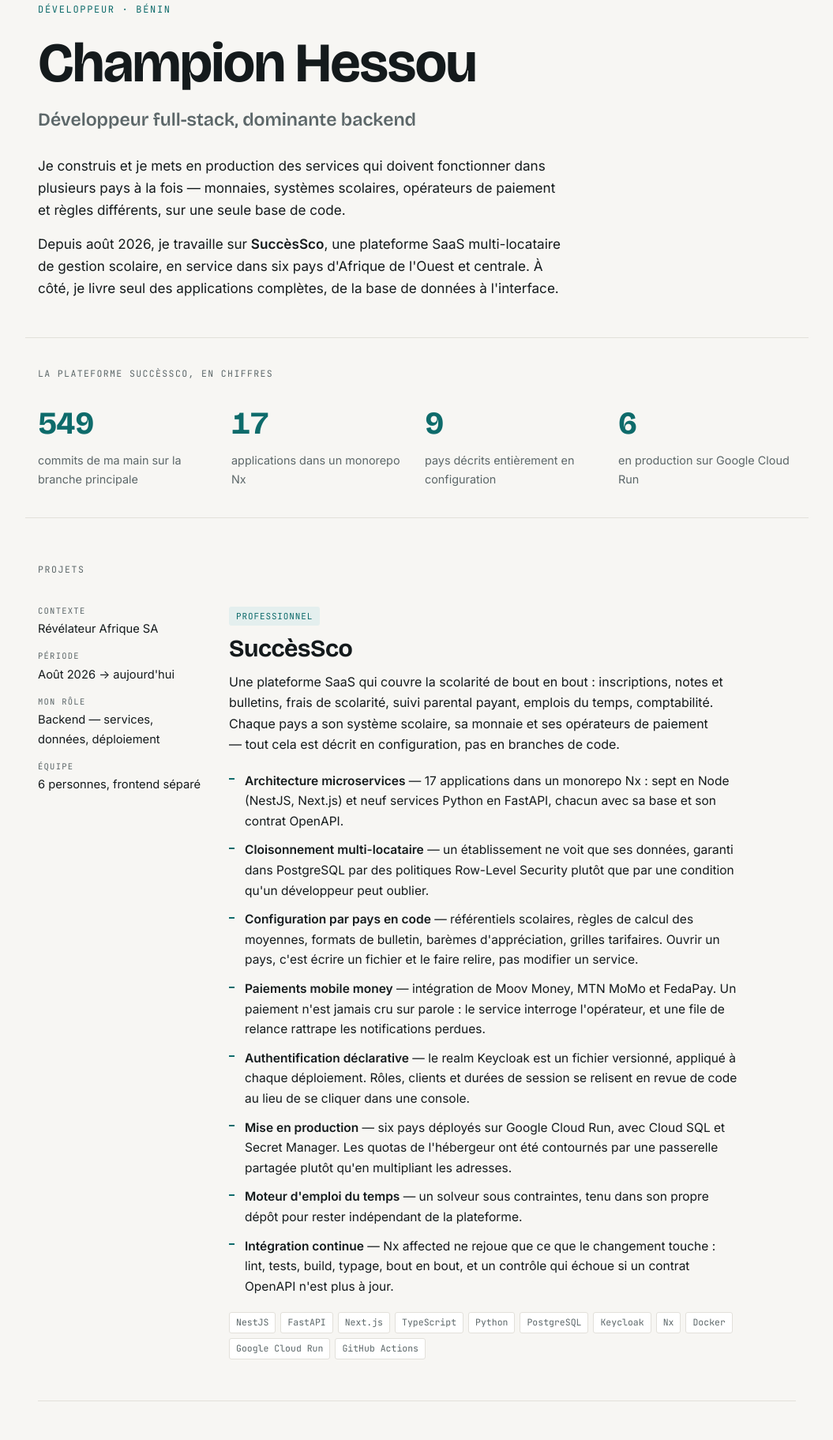
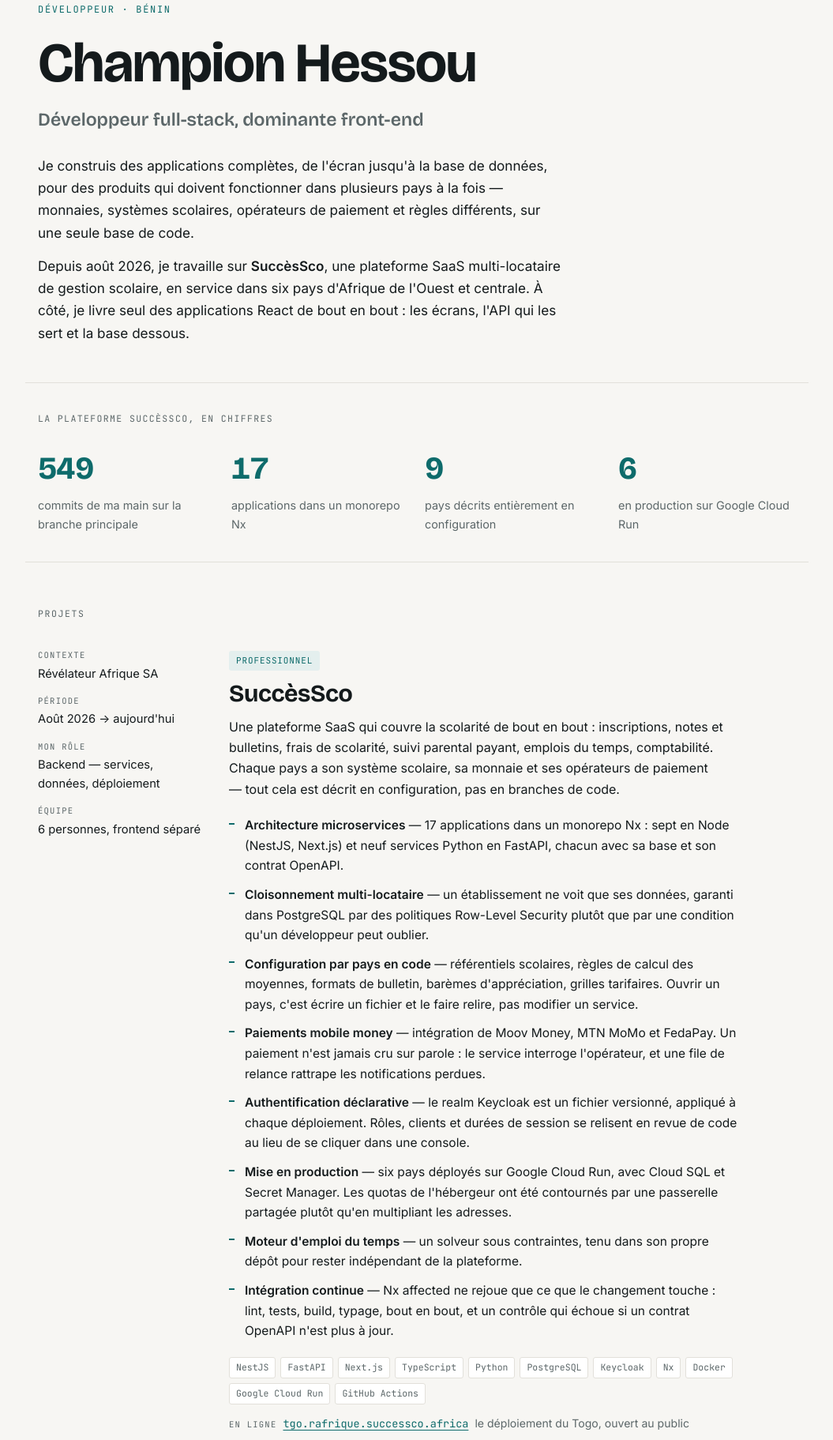
Before and after one commit to champion916/champion916.github.io, a plain HTML site: page index.html in a window 1280 px wide. Shown: the part 120-1943 px from the top of the page at 79% size, without its empty margins (112-1167 px from the left). Drawn offline with nearby package versions, Linux system fonts and the light colour scheme.

Commit message:
Positionnement front-end et lien vers le deploiement du Togo
Le titre passe a « dominante front-end » ; les roles indiques projet par
projet restent ceux des depots.

Un seul lien ajoute : tgo.rafrique.successco.africa, verifie. Les cinq
autres pays ne servaient pas de page a la racine (500, 503, 404) au
moment de la redaction, donc pas de lien mort sur la page.

Co-Authored-By: Claude Opus 5 <noreply@anthropic.com>

```diff
--- a/index.html
+++ b/index.html
@@ -184,6 +184,13 @@
     font-family: var(--font-mono); font-size: 11.5px; color: var(--muted);
     border: 1px solid var(--line); border-radius: 3px; padding: 3px 8px; background: var(--surface);
   }
+  .visit { display: flex; flex-wrap: wrap; align-items: baseline; gap: 8px; margin-top: 20px; min-width: 0; }
+  .visit-label {
+    font-family: var(--font-mono); font-size: 10.5px; letter-spacing: .12em;
+    text-transform: uppercase; color: var(--muted);
+  }
+  .visit a { font-family: var(--font-mono); font-size: 13.5px; overflow-wrap: anywhere; }
+  .visit-note { font-size: .88rem; color: var(--muted); }
 
   /* competences */
   .skills { display: grid; grid-template-columns: repeat(3, 1fr); gap: 30px 28px; }
@@ -245,14 +252,14 @@
     <p class="eyebrow fr">Développeur · Bénin</p>
     <p class="eyebrow en" hidden>Developer · Benin</p>
     <h1>Champion Hessou</h1>
-    <p class="role fr">Développeur full-stack, dominante backend</p>
-    <p class="role en" hidden>Full-stack developer, backend-first</p>
+    <p class="role fr">Développeur full-stack, dominante front-end</p>
+    <p class="role en" hidden>Full-stack developer, front-end-first</p>
 
-    <p class="lede fr">Je construis et je mets en production des services qui doivent fonctionner dans plusieurs pays à la fois — monnaies, systèmes scolaires, opérateurs de paiement et règles différents, sur une seule base de code.</p>
-    <p class="lede en" hidden>I build and ship services that have to work in several countries at once — different currencies, school systems, payment operators and rules, from a single codebase.</p>
+    <p class="lede fr">Je construis des applications complètes, de l'écran jusqu'à la base de données, pour des produits qui doivent fonctionner dans plusieurs pays à la fois — monnaies, systèmes scolaires, opérateurs de paiement et règles différents, sur une seule base de code.</p>
+    <p class="lede en" hidden>I build complete applications, from the screen down to the database, for products that have to work in several countries at once — different currencies, school systems, payment operators and rules, from a single codebase.</p>
 
-    <p class="lede fr">Depuis août 2026, je travaille sur <strong>SuccèsSco</strong>, une plateforme SaaS multi-locataire de gestion scolaire, en service dans six pays d'Afrique de l'Ouest et centrale. À côté, je livre seul des applications complètes, de la base de données à l'interface.</p>
-    <p class="lede en" hidden>Since August 2026 I have been working on <strong>SuccèsSco</strong>, a multi-tenant school-management SaaS now live in six West and Central African countries. Alongside it, I ship complete applications on my own, from database to interface.</p>
+    <p class="lede fr">Depuis août 2026, je travaille sur <strong>SuccèsSco</strong>, une plateforme SaaS multi-locataire de gestion scolaire, en service dans six pays d'Afrique de l'Ouest et centrale. À côté, je livre seul des applications React de bout en bout : les écrans, l'API qui les sert et la base dessous.</p>
+    <p class="lede en" hidden>Since August 2026 I have been working on <strong>SuccèsSco</strong>, a multi-tenant school-management SaaS now live in six West and Central African countries. Alongside it, I ship React applications end to end on my own: the screens, the API behind them and the database underneath.</p>
   </div>
 
   <div class="wrap figures">
@@ -341,6 +348,12 @@
           <span>NestJS</span><span>FastAPI</span><span>Next.js</span><span>TypeScript</span><span>Python</span>
           <span>PostgreSQL</span><span>Keycloak</span><span>Nx</span><span>Docker</span><span>Google Cloud Run</span><span>GitHub Actions</span>
         </div>
+        <p class="visit">
+          <span class="visit-label fr">En ligne</span><span class="visit-label en" hidden>Live</span>
+          <a href="https://tgo.rafrique.successco.africa" target="_blank" rel="noopener">tgo.rafrique.successco.africa</a>
+          <span class="visit-note fr">le déploiement du Togo, ouvert au public</span>
+          <span class="visit-note en" hidden>the Togo deployment, open to the public</span>
+        </p>
       </div>
     </article>
 
```
